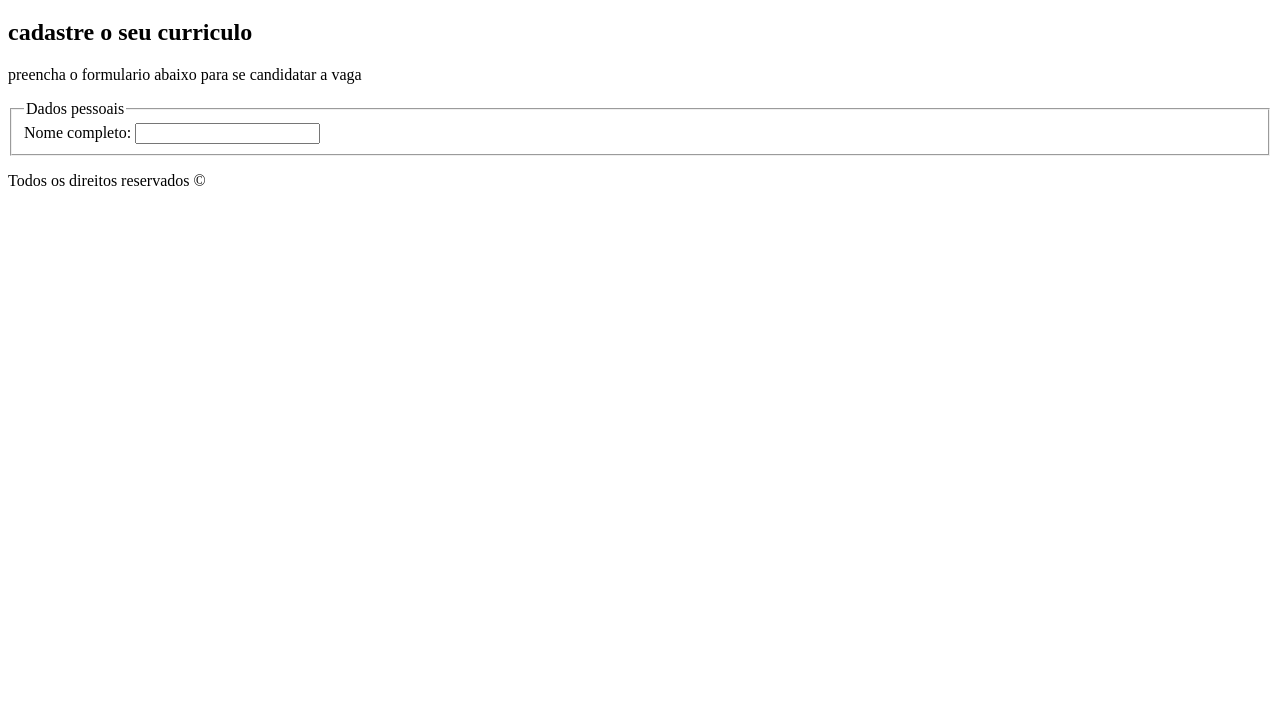
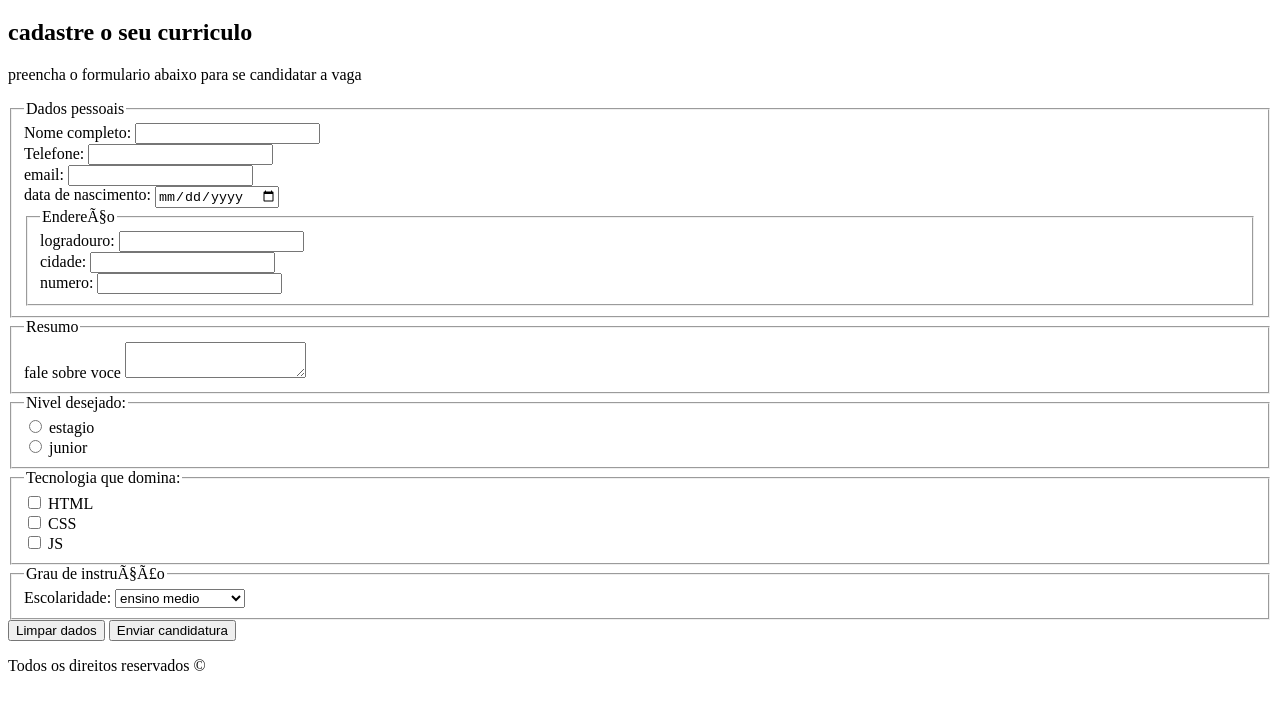
Before and after one commit to muriloabe/front-end-web-bes, a plain HTML site: page aula3/index.html in a window 1280 px wide. Shown: the part 87-796 px from the top of the page. Drawn offline with Linux system fonts and the light colour scheme.

Commit message:
Enhance recruitment form with more input fields
Added additional fields for personal information, address, and education level to the recruitment form.

```diff
--- a/aula3/index.html
+++ b/aula3/index.html
@@ -16,15 +16,128 @@
                     <fieldset>
                         <legend>Dados pessoais</legend>
 
-                        <label for="nome_id">Nome completo:</label>
-                        <input id="nome_id" name="nome" type="text"
+                        <div>
+                            <label for="nome_id">Nome completo:</label>
+                            <input id="nome_id" name="nome" type="text">
+                        </div>
+
+                        <div>
+                            <label for="telefone_id">Telefone:</label>
+                            <input id="telefone_id" name="telefone" type="tel">
+                        </div>
+
+                        <div>
+                            <label for="email_id">email:</label>
+                            <input id="email_id" name="email" type="email">
+                        </div>
+
+                        <div>
+                            <label for="data_nasc_id">data de nascimento:</label>
+                            <input id="data_nasc_id" name="data nascimento" type="date">
+                        </div>
+
+                        <fieldset>
+                            <legend>Endereço</legend>
+
+                            <div>
+                                <label for="Logradouro_id">logradouro:</label>
+                                <input id="logradouro_id" name="logradouro" type="text">
+                            </div>
+
+                            <div>
+                                <label for="cidade_id">cidade:</label>
+                                <input id="cidade_id" name="cidade" type="text">
+                            </div>
+
+                            <div>
+                                <label for="numero_id">numero:</label>
+                                <input id="numero_id" name="numero" type="number">
+                            </div>
+
+                        </fieldset>
+                    </fieldset>
+
+                    <fieldset>
+                        <legend>Resumo</legend>
+
+                        <div>
+                            <label for="Resumo_id">fale sobre voce</label>
+                            <textarea id="Resumo_id"></textarea>
+                        </div>
 
                     </fieldset>
 
+                    <fieldset>
+                        <legend>Nivel desejado:</legend>
+
+                        <div>
+                            <input id="nivel_estagio_id"
+                                   name="nivel"
+                                   type="radio"
+                                   value="estagio">
+                            <label for="nivel_estagio_id">estagio</label>
+                        </div>
+
+                        <div>
+                            <input id="nivel_junior_id"
+                                   name="nivel"
+                                   type="radio"
+                                   value="junior">
+                            <label for="nivel_junior_id">junior</label>
+                        </div>
+
+                    </fieldset>
+
+                    <fieldset>
+                        <legend>Tecnologia que domina:</legend>
+
+                        <div>
+                            <input id="tec_html_id"
+                                   name="tecnologias"
+                                   type="checkbox"
+                                   value="html">
+                            <label for="tec_html_id">HTML</label>
+                        </div>
+
+                        <div>
+                            <input id="tec_CSS_id"
+                                   name="tecnologias"
+                                   type="checkbox"
+                                   value="CSS">
+                            <label for="tec_CSS_id">CSS</label>
+                        </div>
+
+                        <div>
+                            <input id="tec_js_id"
+                                   name="tecnologias"
+                                   type="checkbox"
+                                   value="js">
+                            <label for="tec_js_id">JS</label>
+                        </div>
+
+                    </fieldset>
+
+                    <fieldset>
+                        <legend>Grau de instrução</legend>
+
+                        <div>
+                            <label for="escolaridade_id">Escolaridade:</label>
+                            <select id="escolaridade_id" name="Escolaridade">
+                              <option value="medio">ensino medio</option>
+                              <option value="graduação">graduação</option>
+                              <option value="pos">pos-graduação</option>
+                            </select>
+                        </div>
+
+                    </fieldset>
+
+                    <div>
+                        <button type="reset">Limpar dados</button>
+                        <button type="submit">Enviar candidatura</button>
+                    </div>
+
                 </form>
             </section>
-
-
 
         </main>
         <footer>
```
